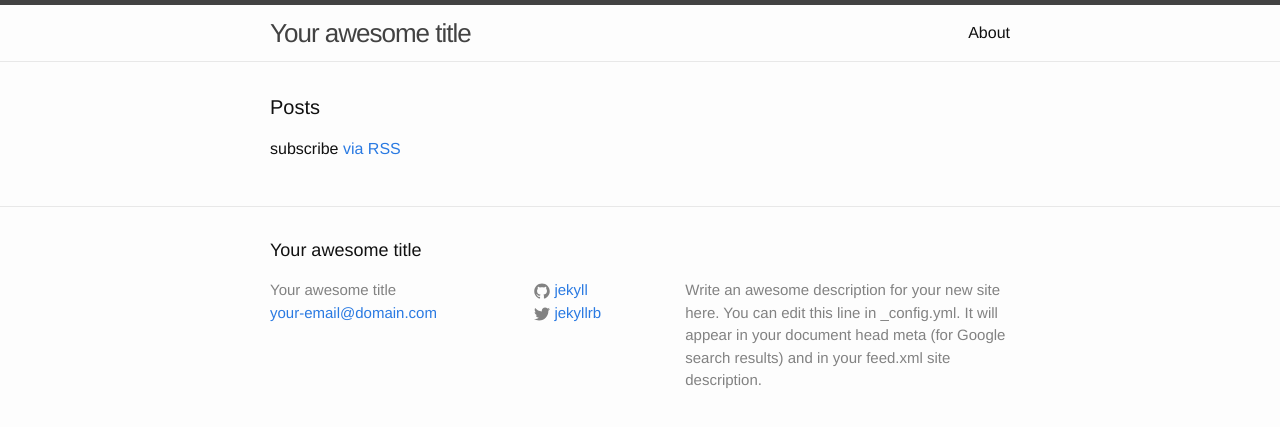
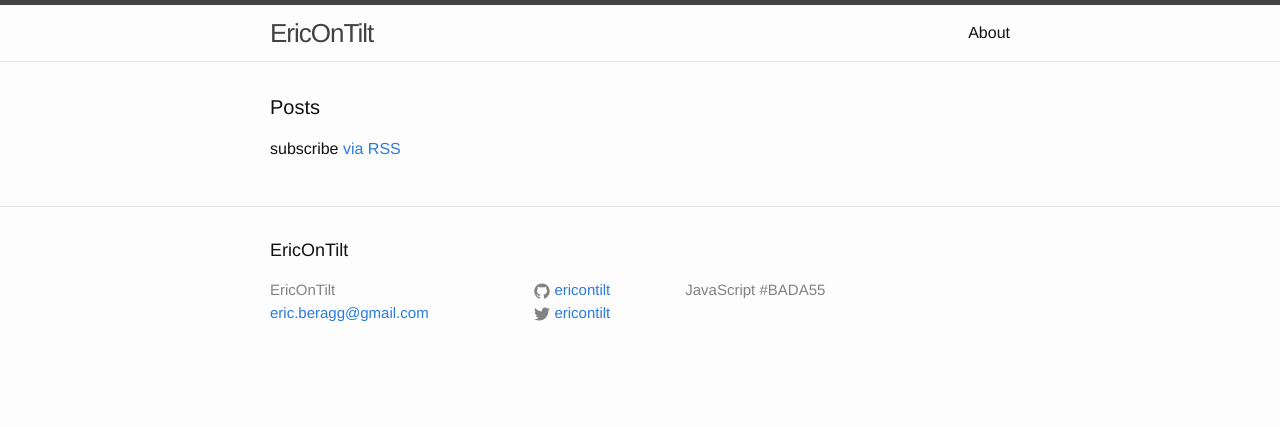
Before and after one commit to ericontilt/ericontilt.github.io, a Jekyll site: the page built from index.html, in a window 1280 px wide. Shown: the top 427 px of the page. Built offline with Jekyll 4.4.1, drawn with Linux system fonts in a browser that asks for light colours.

Commit message:
Basic configuration changes

```diff
--- a/_config.yml
+++ b/_config.yml
@@ -6,16 +6,14 @@
 # 'jekyll serve'. If you change this file, please restart the server process.
 
 # Site settings
-title: Your awesome title
-email: your-email@domain.com
+title: EricOnTilt
+email: eric.beragg@gmail.com
 description: > # this means to ignore newlines until "baseurl:"
-  Write an awesome description for your new site here. You can edit this
-  line in _config.yml. It will appear in your document head meta (for
-  Google search results) and in your feed.xml site description.
+  JavaScript #BADA55
 baseurl: "" # the subpath of your site, e.g. /blog
-url: "http://yourdomain.com" # the base hostname & protocol for your site
-twitter_username: jekyllrb
-github_username:  jekyll
+url: "http://ericontilt.github.io" # the base hostname & protocol for your site
+twitter_username: ericontilt
+github_username:  ericontilt
 
 # Build settings
 markdown: kramdown
```
